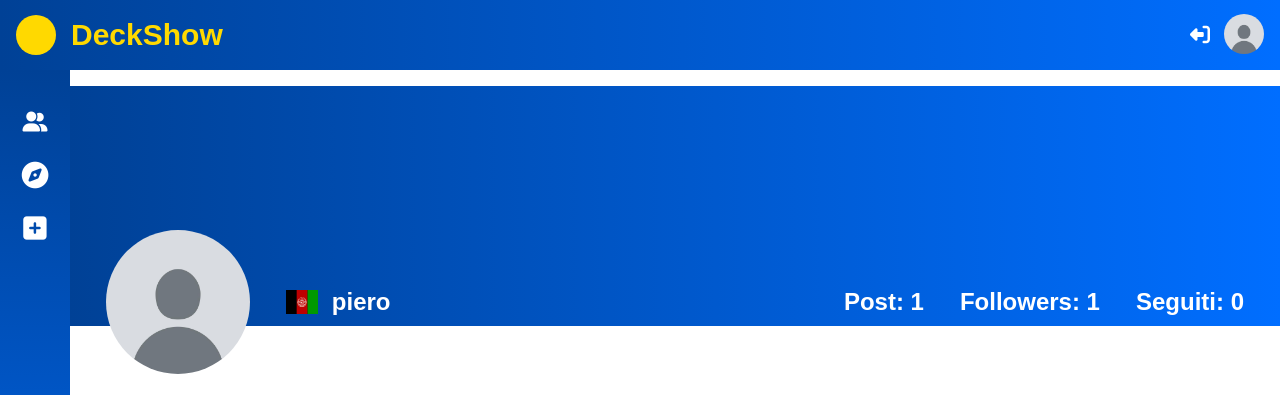
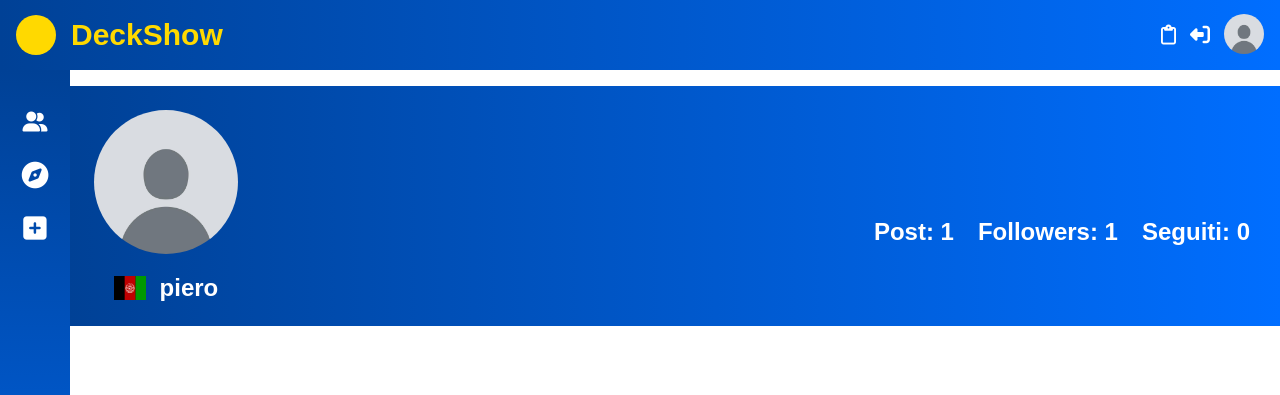
Before and after one commit to GabriRota/DeckShow, a Django app: page /profile/1/ in a window 1280 px wide. Shown: the top 395 px of the page. Run offline with Django 5.2, Linux system fonts and the light colour scheme; a user stored in the database is signed in; data comes from the database, SQL or seed files in the repository; both versions use the stored data as it was after the commit; data that the repository does not hold is empty.

Commit message:
completamento logico del social network

```diff
--- a/core/models.py
+++ b/core/models.py
@@ -13,6 +13,7 @@ class Profile(models.Model):
     img_profilo = models.ImageField(upload_to='img_profilo', default='img_profilo_default.jpg')
     nationality = models.CharField(max_length=2, blank=True, help_text="Codice ISO della nazione (es. IT, US, FR)")
     seguiti = models.ManyToManyField('self', symmetrical=False, related_name='followers', blank=True)
+    wishlist = models.ManyToManyField('Post', related_name='wishlisted', blank=True)
 
     def __str__(self):
         return self.user.username
--- a/core/urls.py
+++ b/core/urls.py
@@ -15,5 +15,6 @@ urlpatterns = [
     path('delete/<uuid:post_id>/', views.delete_post, name='delete_post'),
     path('follow/<int:user_id>/', views.follow_function, name="follow_function"),
     path('like/<uuid:post_id>/', views.like_function, name="like_function"),
-    path('wishlist/<uuid:post_id>/', views.wishlist_function, name="wishlist_function")
+    path('wishlist/<uuid:post_id>/', views.wishlist_function, name="wishlist_function"),
+    path('wishlist/', views.wishlist_view, name='wishlist'),
 ]
--- a/core/views.py
+++ b/core/views.py
@@ -84,8 +84,6 @@ def index(request):
             'query': query,
         }
     })
-
-
 
 def login(request):
     if request.method == 'POST':
@@ -325,11 +323,27 @@ def wishlist_function(request, post_id):
     if request.method == 'POST':
         post = get_object_or_404(Post, id=post_id)
         user = request.user
+        profile = user.profile
+
         if user in post.wishlisted_by.all():
             post.wishlisted_by.remove(user)
+            profile.wishlist.remove(post)
             in_wishlist = False
         else:
             post.wishlisted_by.add(user)
+            profile.wishlist.add(post)
             in_wishlist = True
+
+        post.n_of_wishlist = post.wishlisted_by.count()
+        post.save()
+
         return JsonResponse({'in_wishlist': in_wishlist})
     return JsonResponse({'error': 'Invalid request'}, status=400)
+
+@login_required(login_url='login')
+def wishlist_view(request):
+    logged_in_profile = Profile.objects.get(user=request.user)
+    wishlist = logged_in_profile.wishlist.all().order_by('-date_time')
+    return render(request, 'wishlist.html', {
+        'wishlist' : wishlist
+    })
--- a/static/css/baseLayout.css
+++ b/static/css/baseLayout.css
@@ -90,6 +90,27 @@ button:active{
     width: 80px;
     border: none;
     color: rgb(0, 65, 150);
+}
+
+#wishlist-container{
+    position: fixed;
+    top: 70px;
+    right: 0;
+    width: 432px;
+    height: calc(100% - 70px);
+    background-color: #ffffff;
+    box-shadow: -2px 0 10px rgba(0,0,0,0.2);
+    overflow-y: auto;
+    z-index: 1000;
+    padding: 1em;
+}
+
+#wishlist-container button{
+    float: right;
+    background: none;
+    border: none;
+    cursor: pointer;
+    color: black
 }
 
 .bar{
@@ -186,4 +207,8 @@ button:active{
         display: none;
     }
 
+    #wishlist-container{
+    width: auto;
+}
+
   }
--- a/static/css/perTe.css
+++ b/static/css/perTe.css
@@ -181,8 +181,7 @@ a{
     flex-shrink: 0;
 }
 
-.autore,
-.descrizione {
+.autore{
     font-size: 14px;
     color: #606060;
     margin: 0;
@@ -190,6 +189,7 @@ a{
 
 .descrizione {
     margin: 0;
+    font-size: 14px;
     color: black;
     word-wrap: break-word;
     overflow-wrap: break-word;
--- a/static/css/profile.css
+++ b/static/css/profile.css
@@ -3,36 +3,42 @@ body {
     font-family: sans-serif;
 }
 
+p{
+    margin: 0;
+}
+
 .profile-info {
     position: relative;
     width: 100%;
-    height: 12em;
+    height: 10em;
     color: white;
+    background: linear-gradient(90deg, rgb(0, 65, 150), rgb(0, 110, 255));
     font-weight: 600;
     font-size: 24px;
     display: flex;
-    margin-bottom: 50px;
-}
-
-.profile-info p {
-    padding-left: 1.5em;
-}
-
-.banner {
-    background: linear-gradient(90deg, rgb(0, 65, 150), rgb(0, 110, 255));
-    width: 100%;
-    height: 10em;
-    position: relative
+    flex-direction: row;
+    justify-content: space-between;
+    padding: 1em;
+    box-sizing: border-box;
+    margin-bottom: 3em;
 }
 
 .profile-data {
+    height: calc(100%);
+    display: flex;
+    flex-direction: column;
+    text-align: center;
+    justify-content: space-between;
+}
+
+.stats {
     position: absolute;
-    left: 1.5em;
-    bottom: 0px;
-    height: 6em;
+    top: 5.5em;
+    right: 30px;
     display: flex;
-    align-items: center;
+    gap: 1em;
 }
+
 
 .fi {
     display: inline-block;
@@ -48,35 +54,28 @@ body {
     border-radius: 50%;
 }
 
-.stats {
+.follow-button,
+.unfollow-button{
     position: absolute;
-    right: 1.5em;
-    bottom: 0em;
-    height: 6em;
-    display: flex;
-    align-items: center;
+    bottom: 24px;
+    right: 24px;
+    height: 35px;
+    width: 100px;
+    border-radius: 100px;
+    font-weight: 800;
 }
 
 .follow-button{
-    margin-left: 2em !important;
-    height: 35px;
-    width: 100px;
     border: 2px solid white;
     background-color: rgb(255, 217, 0);
-    border-radius: 100px;
     color: white;
-    font-weight: 800;
+
 }
 
 .unfollow-button{
-    margin-left: 2em !important;
-    height: 35px;
-    width: 100px;
     border: 2px solid rgb(255, 217, 0);
     background-color: white;
-    border-radius: 100px;
     color: rgb(255, 217, 0);
-    font-weight: 800;
 }
 
 .container-padre {
--- a/static/js/script.js
+++ b/static/js/script.js
@@ -70,6 +70,29 @@ document.addEventListener('DOMContentLoaded', function () {
     });
   }
 
+  // 👥 Toggle tra lista follower e seguiti
+  const opt1 = document.getElementById('opt1');
+  const opt2 = document.getElementById('opt2');
+  const followerList = document.getElementById('follower-list');
+  const seguitiList = document.getElementById('seguiti-list');
+
+  function toggleFollowLists() {
+    if (opt1.checked) {
+      followerList.style.display = 'block';
+      seguitiList.style.display = 'none';
+    } else if (opt2.checked) {
+      followerList.style.display = 'none';
+      seguitiList.style.display = 'block';
+    }
+  }
+
+  // Inizializza la visualizzazione corretta
+  toggleFollowLists();
+
+  // Aggiungi i listener
+  opt1.addEventListener('change', toggleFollowLists);
+  opt2.addEventListener('change', toggleFollowLists);
+
   document.addEventListener('click', function (e) {
     if (e.target.matches('.follow-button, .unfollow-button, .follow-button-2, .unfollow-button-2, .follow-toggle')) {
       const button = e.target;
--- a/templates/index.html
+++ b/templates/index.html
@@ -5,6 +5,7 @@
 {% block title %}Esplora - DeckShow{% endblock %}
 {% block extra_css %}
 <link href="{% static 'css/index.css' %}" rel="stylesheet">
+<link href="{% static 'css/wishlist.css' %}" rel="stylesheet">
 {% endblock %}
 {% block content %}
 
@@ -109,7 +110,7 @@
         </button>
         <button type="button" class="wishlist_button" data-post-id="{{ post.id }}">
             {% if request.user in post.wishlisted_by.all %}
-            <i class="fa-solid fa-clipboard fa-xl" style="color: rgb(255, 217, 0);"></i>
+            <i class="fa-solid fa-clipboard fa-xl" style="color: rgb(0, 65, 150);"></i>
             {% else %}
             <i class="fa-regular fa-clipboard fa-xl" style="color: rgb(0, 0, 0);"></i>
             {% endif %}
--- a/templates/layout.html
+++ b/templates/layout.html
@@ -1,13 +1,17 @@
 {% load static %}
 <!doctype html>
 <html lang="en">
+
 <head>
   <meta charset="utf-8">
   <meta name="viewport" content="width=device-width, initial-scale=1">
-    <link rel="stylesheet" href="https://cdnjs.cloudflare.com/ajax/libs/font-awesome/6.7.2/css/all.min.css" integrity="sha512-Evv84Mr4kqVGRNSgIGL/F/aIDqQb7xQ2vcrdIwxfjThSH8CSR7PBEakCr51Ck+w+/U6swU2Im1vVX0SVk9ABhg==" crossorigin="anonymous" referrerpolicy="no-referrer" />
+  <link rel="stylesheet" href="https://cdnjs.cloudflare.com/ajax/libs/font-awesome/6.7.2/css/all.min.css"
+    integrity="sha512-Evv84Mr4kqVGRNSgIGL/F/aIDqQb7xQ2vcrdIwxfjThSH8CSR7PBEakCr51Ck+w+/U6swU2Im1vVX0SVk9ABhg=="
+    crossorigin="anonymous" referrerpolicy="no-referrer" />
   <link href="{% static 'css/baseLayout.css' %}" rel="stylesheet">
   {% block extra_css %}{% endblock %}
 </head>
+
 <body>
   <header>
     <div class="sito">
@@ -17,8 +21,12 @@
     <div class="accesso">
       {% if user.is_authenticated %}
       <div class="profile-container">
-            <a href="{% url 'logout' %}" title="Log out"><button><i class="fa-solid fa-right-from-bracket fa-flip-horizontal fa-xl" style="color: #ffffff;"></i></button></a>
-            <a href="{% url 'user_profile' request.user.id %}" title="Profilo" style="height: 42px;"><img src="{{ logged_in_profile.img_profilo.url }}" alt="Profilo" class="img-profilo-2"></a>
+        <button style="padding-right: 0;"><i class="fa-regular fa-clipboard fa-xl"
+            style="color: rgb(255, 255, 255);"></i></button>
+        <a href="{% url 'logout' %}" title="Log out"><button><i
+              class="fa-solid fa-right-from-bracket fa-flip-horizontal fa-xl" style="color: #ffffff;"></i></button></a>
+        <a href="{% url 'user_profile' request.user.id %}" title="Profilo" style="height: 42px;"><img
+            src="{{ logged_in_profile.img_profilo.url }}" alt="Profilo" class="img-profilo-2"></a>
       </div>
       {% else %}
       <a href="{% url 'login' %}"><button class="accedi">Accedi</button></a>
@@ -29,13 +37,18 @@
   {% if user.is_authenticated %}
   <div class="bar">
     <div class="upper-bar">
-        <a href="{% url 'perTe' %}" title="Post delle persone che segui"><button><i class="fa-solid fa-user-group fa-xl" style="color:#ffffff;"></i></button></a>
-        <a href="{% url 'index' %}" title="Esplora nuovi post"><button><i class="fa-solid fa-compass fa-2xl" style="color: #ffffff;"></i></button></a>
-        <a href="{% url 'create' %}" title="Crea un post"><button><i class="fa-solid fa-square-plus fa-2xl" style="color:#ffffff;"></i></button></a>
+      <a href="{% url 'perTe' %}" title="Post delle persone che segui"><button><i class="fa-solid fa-user-group fa-xl"
+            style="color:#ffffff;"></i></button></a>
+      <a href="{% url 'index' %}" title="Esplora nuovi post"><button><i class="fa-solid fa-compass fa-2xl"
+            style="color: #ffffff;"></i></button></a>
+      <a href="{% url 'create' %}" title="Crea un post"><button><i class="fa-solid fa-square-plus fa-2xl"
+            style="color:#ffffff;"></i></button></a>
     </div>
     <div class="bottom-bar">
-        <a href="{% url 'settings' %}" title="Impostazioni"><button><i class="fa-solid fa-gear fa-2xl" style="color: #ffffff;"></i></button></a>
-        <a href="{% url 'user_profile' request.user.id %}" title="Profilo"><button><img src="{{ logged_in_profile.img_profilo.url }}" alt="" class="img-profilo-1" id="img-profilo-1"></button></a>
+      <a href="{% url 'settings' %}" title="Impostazioni"><button><i class="fa-solid fa-gear fa-2xl"
+            style="color: #ffffff;"></i></button></a>
+      <a href="{% url 'user_profile' request.user.id %}" title="Profilo"><button><img
+            src="{{ logged_in_profile.img_profilo.url }}" alt="" class="img-profilo-1" id="img-profilo-1"></button></a>
     </div>
   </div>
   {% else %}
@@ -47,6 +60,36 @@
     {% block content %}
     {% endblock %}
   </main>
+  <div id="wishlist-container" style="display: none;">
+    <button onclick="toggleWishlist()">✖</button>
+    <div id="wishlist-content"></div>
+  </div>
   <script src="https://cdn.jsdelivr.net/npm/bootstrap@5.3.0/dist/js/bootstrap.bundle.min.js"></script>
 </body>
+<script>
+  function toggleWishlist() {
+    const container = document.getElementById("wishlist-container");
+    if (container.style.display === "none") {
+      fetch("{% url 'wishlist' %}")
+        .then(res => res.text())
+        .then(html => {
+          document.getElementById("wishlist-content").innerHTML = html;
+          container.style.display = "block";
+        });
+    } else {
+      container.style.display = "none";
+    }
+  }
+
+  document.addEventListener("DOMContentLoaded", function () {
+    const clipboardButton = document.querySelector('.fa-clipboard')?.closest('button');
+    if (clipboardButton) {
+      clipboardButton.addEventListener('click', function (e) {
+        e.preventDefault();
+        toggleWishlist();
+      });
+    }
+  });
+</script>
+
 </html>
--- a/templates/perTe.html
+++ b/templates/perTe.html
@@ -5,6 +5,7 @@
 {% block title %}Esplora - DeckShow{% endblock %}
 {% block extra_css %}
 <link href="{% static 'css/perTe.css' %}" rel="stylesheet">
+<link href="{% static 'css/wishlist.css' %}" rel="stylesheet">
 {% endblock %}
 {% block content %}
 
@@ -50,7 +51,7 @@
         </button>
         <button type="button" class="wishlist_button" data-post-id="{{ post.id }}">
             {% if request.user in post.wishlisted_by.all %}
-            <i class="fa-solid fa-clipboard fa-xl" style="color: rgb(255, 217, 0);"></i>
+            <i class="fa-solid fa-clipboard fa-xl" style="color: rgb(0, 65, 150);"></i>
             {% else %}
             <i class="fa-regular fa-clipboard fa-xl" style="color: rgb(0, 0, 0);"></i>
             {% endif %}
--- a/templates/profile.html
+++ b/templates/profile.html
@@ -5,12 +5,12 @@
 {% block title %}Esplora - DeckShow{% endblock %}
 {% block extra_css %}
 <link href="{% static 'css/profile.css' %}" rel="stylesheet">
+<link href="{% static 'css/wishlist.css' %}" rel="stylesheet">
 <link rel="stylesheet" href="https://cdn.jsdelivr.net/npm/flag-icons/css/flag-icons.min.css">
 
 {% endblock %}
 {% block content %}
 <div class="profile-info" data-profile-user-id="{{ profile_owner.id }}">
-  <div class="banner"></div>
   <div class="profile-data">
     <img src="{{ profile_owner.img_profilo.url }}" alt="" class="img-profilo-big" id="img-profilo">
     <p class="nome-utente">
@@ -24,14 +24,14 @@
     <p>Post: {{posts|length}}</p>
     <p>Followers: <span id="follower-count">{{ n_followers }}</span></p>
     <p>Seguiti: <span id="seguiti-count">{{ n_seguiti }}</span></p>
-    {% if request.user != seguito.user %}
+  </div>
+  {% if request.user != seguito.user %}
     <button type="button"
       class="{% if seguito in logged_in_profile.seguiti.all %}unfollow-button{% else %}follow-button{% endif %}"
       data-user-id="{{ seguito.user.id }}">
       {% if seguito in logged_in_profile.seguiti.all %}Unfollow{% else %}Follow{% endif %}
     </button>
     {% endif %}
-  </div>
 </div>
 <div class="container-padre">
   <div class="grid-container">
@@ -84,7 +84,7 @@
             </button>
             <button type="button" class="wishlist_button" data-post-id="{{ post.id }}">
               {% if request.user in post.wishlisted_by.all %}
-              <i class="fa-solid fa-clipboard fa-xl" style="color: rgb(255, 217, 0);"></i>
+              <i class="fa-solid fa-clipboard fa-xl" style="color: rgb(0, 65, 150);"></i>
               {% else %}
               <i class="fa-regular fa-clipboard fa-xl" style="color: rgb(0, 0, 0);"></i>
               {% endif %}
```
Also changed, not shown: other parts of static/css/profile.css (+2 -36 lines), static/css/wishlist.css (added, +45 -0 lines), templates/wishlist.html (added, +13 -0 lines), core/migrations/0001_initial.py, db.sqlite3, 3 other files. Lines whose indentation alone changed are shown as unchanged.
